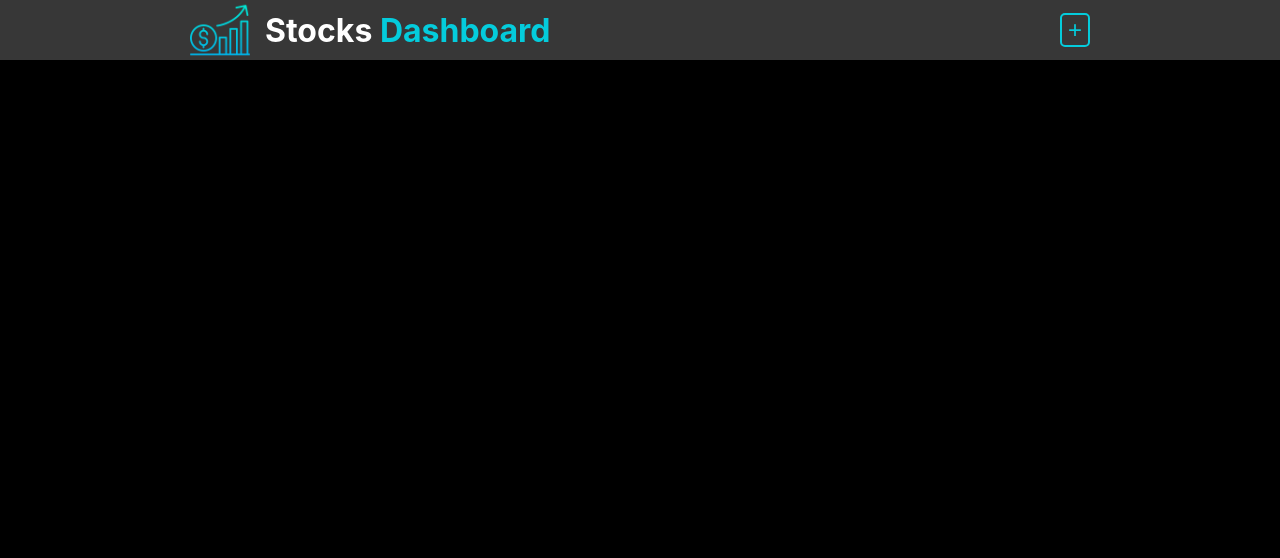
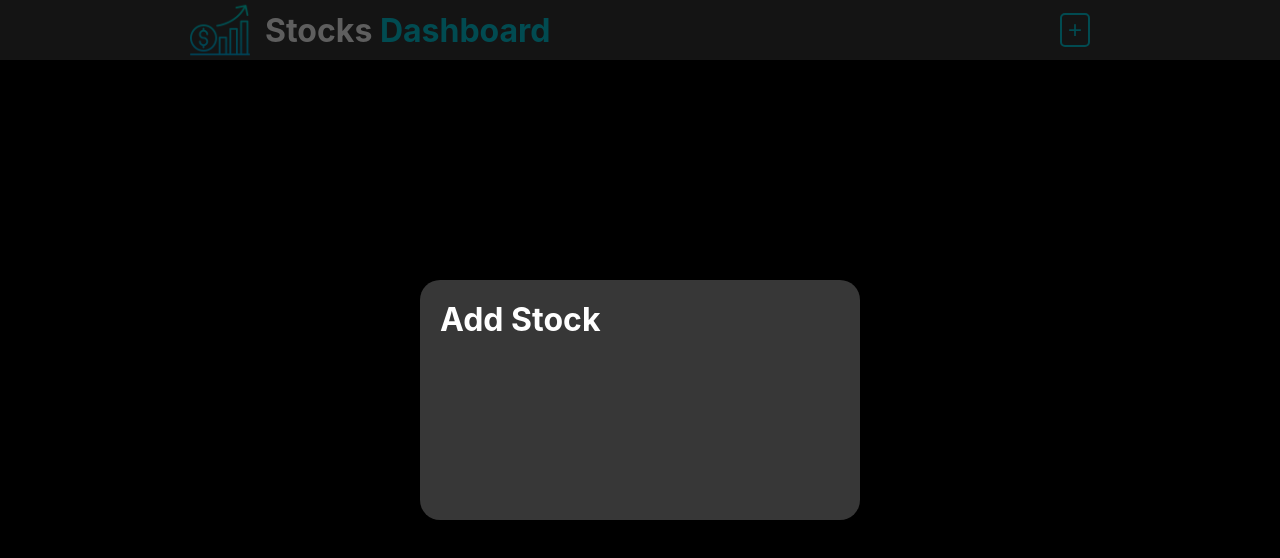
Before and after one commit to ThayssaBrock/Stocks-Dashboard, a plain HTML site: page index.html in a window 1280 px wide. Drawn offline with Linux system fonts and the light colour scheme.

Commit message:
create modal

```diff
--- a/css/style.css
+++ b/css/style.css
@@ -46,3 +46,25 @@ body{
 #main-header button:hover{
     background: #000;
 }
+.modal{
+    position: absolute;
+    top: 0;
+    left: 0;
+    bottom: 0;
+    right: 0;
+    background: #000000a1;
+    display: flex;
+    justify-content: center;
+    align-items: center;
+}
+.modal-content{
+    width: 400px;
+    min-width: 300px;
+    min-height: 200px;
+    background: #373737;
+    border-radius: 20px;
+    padding: 20px;
+}
+.modal .modal-content h1{
+    margin: 0;
+}
--- a/index.html
+++ b/index.html
@@ -17,7 +17,11 @@
             <button>+</button>
         </div>
     </header>
-
+<div class="modal">
+    <div class="modal-content">
+        <h1>Add Stock</h1>
+    </div>
+    </div>
 </body>
 
 </html>
```
